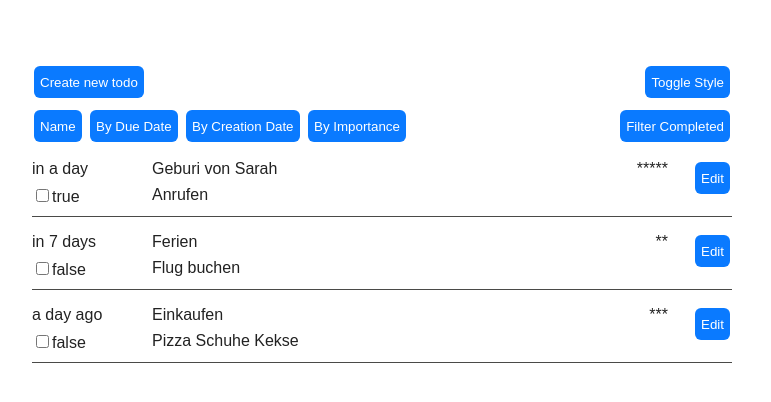
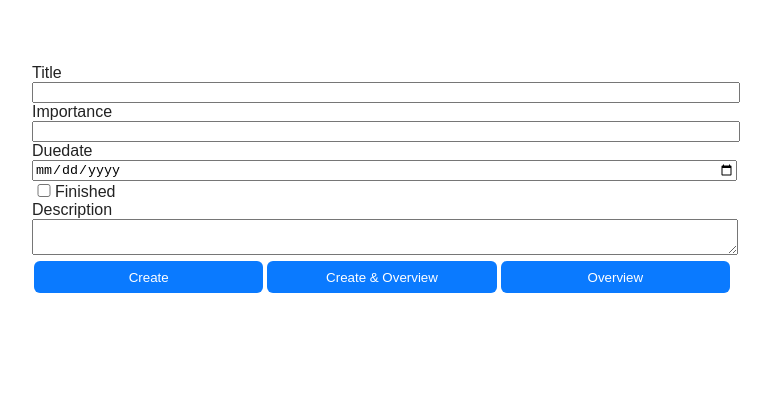
Before and after one commit to philippschnueriger/project-1, a website: page index.html in a window 1280 px wide. Both pictures are taken after a click on the button "Create new todo". Shown: the whole page, without its empty margins (258-1029 px from the left). Drawn offline with Linux system fonts and the light colour scheme.

Commit message:
hide and show detail view

```diff
--- a/index.html
+++ b/index.html
@@ -9,7 +9,7 @@
     <main>
         <div class="overview">
             <div class="menu">
-                <button>Create new todo</button>
+                <button class="switch-view">Create new todo</button>
                 <button type="button" id="theme-button">Toggle Style</button>
             </div>
             <div class="filter">
@@ -23,7 +23,7 @@
             </div>
             <ul id="todos"></ul>
         </div>
-        <div class="newentry" hidden>
+        <div class="new-entry hide">
             <form id="form" action="./index.html" action="POST">
                 <label for="title">Title</label>
                 <input id="title" type="text" name="title" />
@@ -40,8 +40,8 @@
                 <textarea id="description" name="description"></textarea>
                 <div class="menu">
                     <button>Create</button>
-                    <button>Create & Overview</button>
-                    <button>Overview</button>
+                    <button class="switch-view">Create & Overview</button>
+                    <button class="switch-view" >Overview</button>
                 </div>
               </form>
         </div>
--- a/main.css
+++ b/main.css
@@ -6,6 +6,10 @@
 .dark-theme {
     --background: #222;
     --color: white;
+}
+
+.hide {
+    display: none;
 }
 
 body {
--- a/main.js
+++ b/main.js
@@ -3,3 +3,12 @@ const themeButton = document.getElementById("theme-button");
 themeButton.addEventListener("click", () => {
   document.body.classList.toggle("dark-theme");
 });
+
+const switchView = document.querySelector(".switch-view");
+const overview = document.querySelector(".overview");
+const newentry = document.querySelector(".new-entry");
+
+switchView.addEventListener("click", () => {
+  overview.classList.toggle("hide");
+  newentry.classList.toggle("hide");
+});
```
